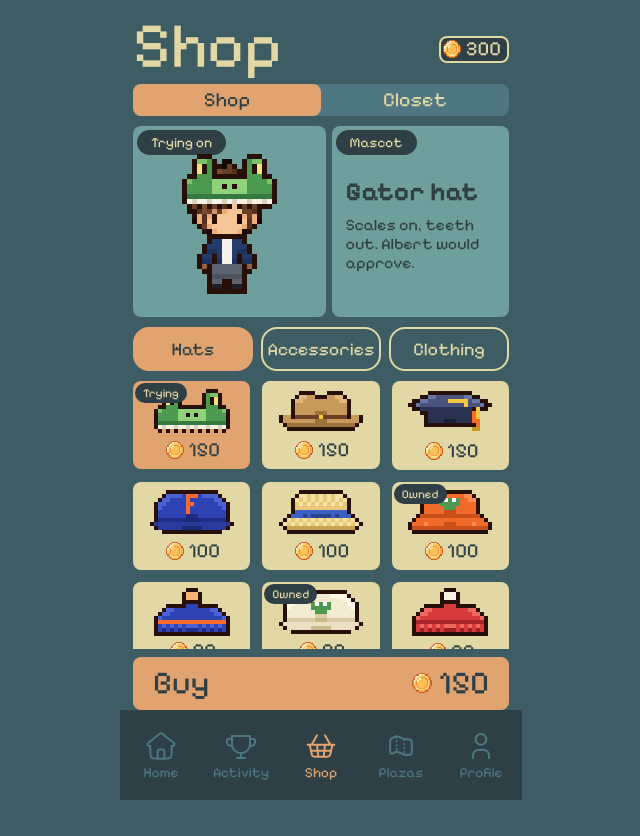
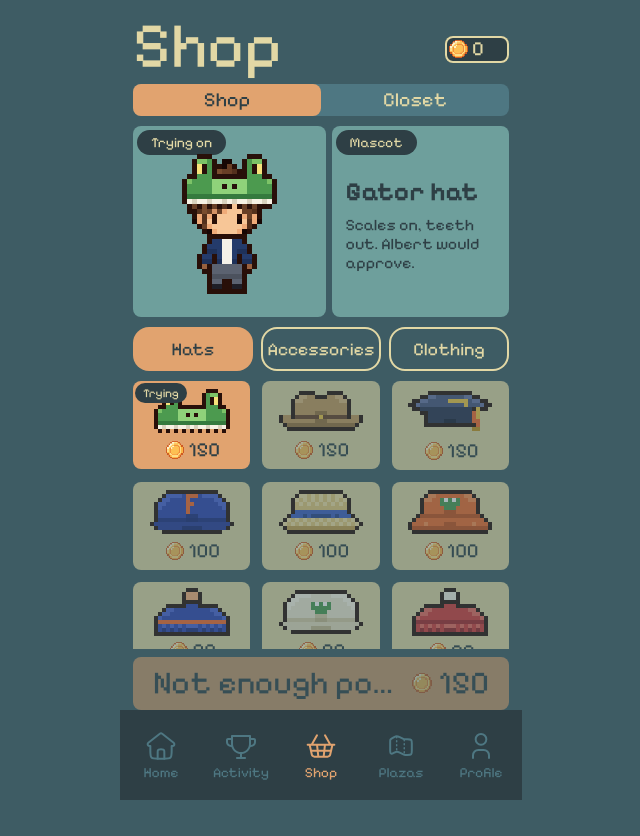
Before and after one commit to catacardenasu/charm, a React (Vite) app: page /shop in a window 1280 px wide. Shown: the whole page, without its empty margins (319-959 px from the left). Built offline with nearby package versions, Linux system fonts and the light colour scheme; no server answers; a web font is replaced by a local one.

Commit message:
Connect shop and closet to real shop data

```diff
--- /dev/null
+++ b/src/components/shop/useShopState.ts
@@ -0,0 +1,97 @@
+import { useCallback, useMemo, useState } from 'react'
+import { MOCK_SHOP_ITEMS, SLOT_BY_CATEGORY, type ShopCategory, type ShopItem, type ShopSlot } from '../../data/shopMock.ts'
+import { useMyProfile } from '../../hooks/useMyProfile.ts'
+import { useShop } from '../../hooks/useShop.ts'
+import type { ShopCosmetic } from '../../types.ts'
+
+// Real shop data (Katie's useShop / 007_shop.sql) in the same shape the Shop and Closet
+// pages used with useMockShop, so the pages only swap one line.
+//
+// - Prices, names and owned flags come from the database.
+// - Order, tags and descriptions come from Naty's catalog in shopMock.ts (matched by id),
+//   so the grids keep the Figma order. Paid items missing from the catalog are added at the end.
+// - Free items (price 0, the basic outfits) are left out of the shop; the Closet adds those itself.
+// - Points come from my profile and update right after a purchase.
+
+const CATEGORY_BY_SLOT: Record<ShopSlot, ShopCategory> = {
+  hat: 'hats',
+  accessory: 'accessories',
+  outfit: 'clothing',
+}
+
+const isShopSlot = (slot: string): slot is ShopSlot => slot in CATEGORY_BY_SLOT
+
+export interface ShopState {
+  items: ShopItem[]
+  points: number
+  ownedIds: ReadonlySet<string>
+  /** Buys the item. Resolves true when it was bought. */
+  buy: (item: ShopItem) => Promise<boolean>
+  loading: boolean
+  /** Loading the list, or the last purchase, failed. */
+  error: string | null
+  /** Id of the item being bought right now. */
+  pending: string | null
+}
+
+export function useShopState(): ShopState {
+  const shop = useShop()
+  const { profile, refresh: refreshProfile } = useMyProfile()
+  // Points returned by the last purchase, until the profile refetch catches up.
+  const [pointsAfterBuy, setPointsAfterBuy] = useState<number | null>(null)
+
+  const items = useMemo(() => {
+    const fromDb = new Map<string, ShopCosmetic>(shop.cosmetics.map((c) => [c.id, c]))
+    // Before the list loads, show the catalog so the page has items to render.
+    if (fromDb.size === 0) return MOCK_SHOP_ITEMS
+
+    const known = MOCK_SHOP_ITEMS.filter((item) => fromDb.has(item.id)).map((item) => {
+      const db = fromDb.get(item.id)!
+      return { ...item, name: db.name, price: db.price }
+    })
+    const knownIds = new Set(known.map((item) => item.id))
+    const extra: ShopItem[] = shop.cosmetics
+      .filter((c) => c.price > 0 && !knownIds.has(c.id) && isShopSlot(c.slot))
+      .map((c) => {
+        const slot = c.slot as ShopSlot
+        const category = CATEGORY_BY_SLOT[slot]
+        return { id: c.id, category, slot: SLOT_BY_CATEGORY[category], name: c.name, price: c.price, tag: '', description: '' }
+      })
+    return [...known, ...extra]
+  }, [shop.cosmetics])
+
+  const ownedIds = useMemo(
+    () => new Set(shop.cosmetics.filter((c) => c.owned).map((c) => c.id)) as ReadonlySet<string>,
+    [shop.cosmetics],
+  )
+
+  const points = pointsAfterBuy ?? profile?.points ?? 0
+
+  const { buyCosmetic } = shop
+  const buy = useCallback(
+    async (item: ShopItem) => {
+      try {
+        const result = await buyCosmetic(item.id)
+        if (result.status === 'bought') {
+          setPointsAfterBuy(result.points)
+          refreshProfile()
+          return true
+        }
+        return false
+      } catch {
+        return false // shown through `error`
+      }
+    },
+    [buyCosmetic, refreshProfile],
+  )
+
+  return {
+    items,
+    points,
+    ownedIds,
+    buy,
+    loading: shop.loading,
+    error: shop.error ?? shop.actionError?.message ?? null,
+    pending: shop.pending,
+  }
+}
--- a/src/pages/Closet.tsx
+++ b/src/pages/Closet.tsx
@@ -4,7 +4,7 @@ import { Navigate, useNavigate } from 'react-router-dom'
 import { Avatar } from '../components/Avatar.tsx'
 import { HAIR_COLORS, HAIR_STYLE_NAMES, SKINS } from '../components/avatarOptions.ts'
 import { ClosetItemTile } from '../components/shop/ClosetItemTile.tsx'
-import { useMockShop } from '../components/shop/useMockShop.ts'
+import { useShopState } from '../components/shop/useShopState.ts'
 import { CategoryTabs, CoinBalance, ColorSwatch, ItemTile, SegmentedTabs } from '../components/ui/index.ts'
 import { spriteSrc, type ShopItem, type ShopSlot } from '../data/shopMock.ts'
 import { useMyProfile } from '../hooks/useMyProfile.ts'
@@ -44,8 +44,8 @@ export default function Closet() {
   const { isAuthenticated, isLoading: authLoading } = useAuth0()
   const { profile, loading } = useMyProfile()
   const { saveProfile, error: saveError } = useSaveProfile()
-  // MOCK: swap this one line for Katie's my_cosmetics when it exists. It only needs `items`, `ownedIds` and `points`.
-  const { items, ownedIds, points } = useMockShop()
+  // Real shop data: Katie's my_cosmetics (007_shop.sql), adapted to the shape this page uses.
+  const { items, ownedIds, points } = useShopState()
   const navigate = useNavigate()
 
   const [category, setCategory] = useState<Category>('hats')
--- a/src/pages/Shop.tsx
+++ b/src/pages/Shop.tsx
@@ -2,7 +2,7 @@ import { useState } from 'react'
 import { useNavigate } from 'react-router-dom'
 import { Avatar } from '../components/Avatar.tsx'
 import { ShopItemTile } from '../components/shop/ShopItemTile.tsx'
-import { useMockShop } from '../components/shop/useMockShop.ts'
+import { useShopState } from '../components/shop/useShopState.ts'
 import { Badge, Button, CategoryTabs, CoinBalance, Modal, SegmentedTabs } from '../components/ui/index.ts'
 import { DEFAULT_AVATAR } from '../data/profileOptions.ts'
 import type { ShopCategory, ShopItem } from '../data/shopMock.ts'
@@ -24,7 +24,7 @@ function wearing(avatar: AvatarData, item: ShopItem | undefined): AvatarData {
 /** /shop, Figma "Shop" (34:955) with the grids Hats (95:541), Accessories (95:542) and Clothing (95:543). */
 export default function Shop() {
   // MOCK: swap this one line for Katie's useShop() when it exists. It needs the same shape as useMockShop's result.
-  const { items, points, ownedIds, buy } = useMockShop()
+  const { items, points, ownedIds, buy } = useShopState()
 
   const navigate = useNavigate()
   const { profile } = useMyProfile()
```
